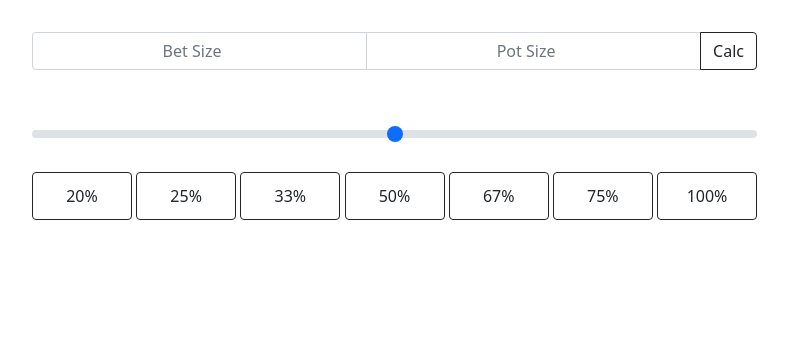
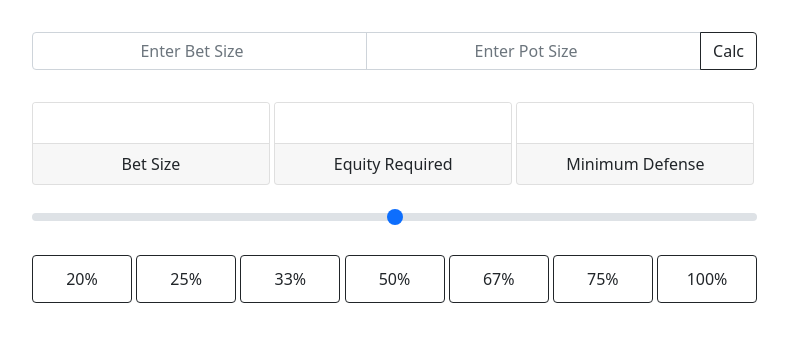
Before and after one commit to allinallinall/allinall_original, a website: page poker-math-calculator/poker-math-calculator.html in a window 1280 px wide. Shown: the whole page, without its empty margins (50-838 px from the left). Drawn offline with nearby package versions, Linux system fonts and the light colour scheme.

Commit message:
Added betsize percentage, equity required, MDF boxes

```diff
--- a/poker-math-calculator/poker-math-calculator.css
+++ b/poker-math-calculator/poker-math-calculator.css
@@ -1,3 +1,9 @@
+.card {
+  display: inline-block;
+  width: 238px;
+  text-align: center;
+}
+
 input[type="range"] {
   width: 725px;
 }
--- a/poker-math-calculator/poker-math-calculator.html
+++ b/poker-math-calculator/poker-math-calculator.html
@@ -11,16 +11,28 @@
   <body>
     <div class="container">
       <div class="input-group">
-        <input type="number" placeholder= "Bet Size" class="form-control">
-        <input type="number" placeholder= "Pot Size" class="form-control">
+        <input type="number" placeholder= "Enter Bet Size" class="form-control">
+        <input type="number" placeholder= "Enter Pot Size" class="form-control">
         <button id="calc-button" class="btn btn-outline-dark">Calc</button>
       </div>
-      <!-- <div class="input-betsize-potsize-field">
-        <span class="input-betsize-potsize-field"></span>
-        <input type="number" placeholder="Bet Size" class="form-control">
-        <input type="number" placeholder="Pot Size" class="form-control">
-        <button id="calc-button" class="btn btn-outline-dark">Calc</button>
-      </div> -->
+      <div class="card">
+        <ul class="list-group list-group-flush">
+          <li class="list-group-item">&nbsp;</li>
+        </ul>
+        <div class="card-footer">Bet Size</div>
+      </div>
+      <div class="card">
+        <ul class="list-group list-group-flush">
+          <li class="list-group-item">&nbsp;</li>
+        </ul>
+        <div class="card-footer">Equity Required</div>
+      </div>
+      <div class="card">
+        <ul class="list-group list-group-flush">
+          <li class="list-group-item">&nbsp;</li>
+        </ul>
+        <div class="card-footer">Minimum Defense</div>
+      </div>
       <input id="bet-slider" type="range" class="form-range" min="0" max="100" step="0.1">
       <div class="betsize-buttons">
         <button id="b20" class="btn btn-outline-dark">20%</button>
```
